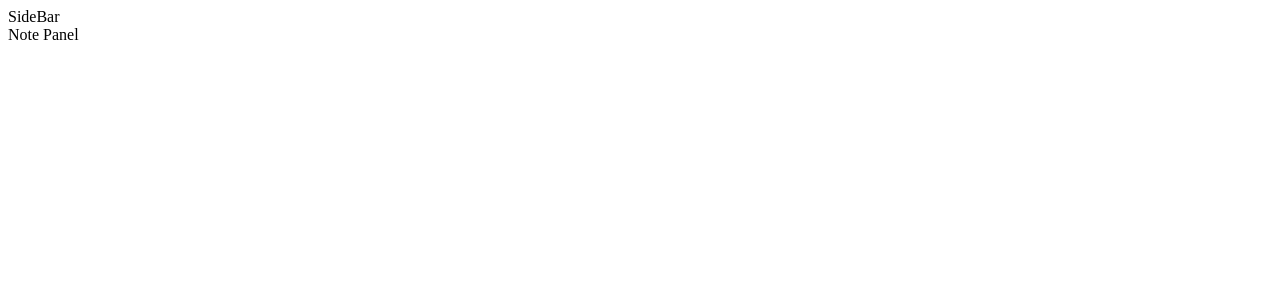
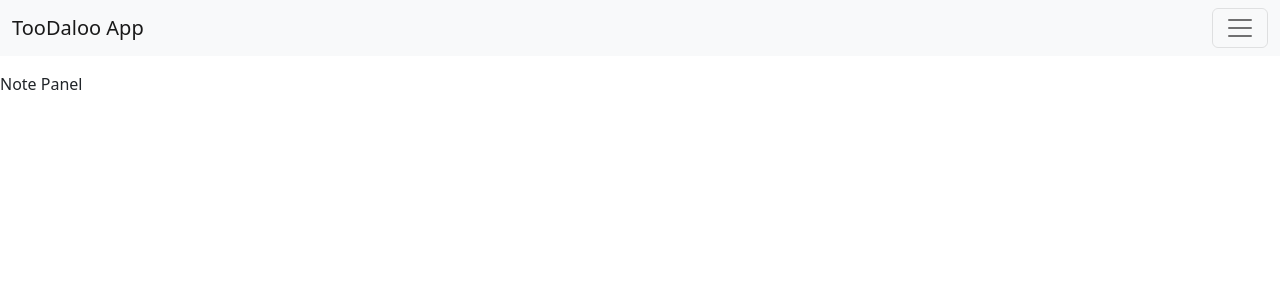
Before and after one commit to thisIsAditya/keep-notes-app, a React (Create React App) app: page / in a window 1280 px wide. Shown: the top 300 px of the page. Built offline with nearby package versions, Linux system fonts and the light colour scheme.

Commit message:
Added Navbar

```diff
--- a/src/App.js
+++ b/src/App.js
@@ -3,6 +3,7 @@
 import NotePanel from "./components/NotePanel";
 import NotFound from "./components/NotFound";
 import Layout from "./layout";
+import "bootstrap/dist/css/bootstrap.min.css";
 
 const App = ({ store }) => {
   return (
--- a/src/components/SideBar/index.js
+++ b/src/components/SideBar/index.js
@@ -1,5 +1,37 @@
+import Container from "react-bootstrap/Container";
+import Nav from "react-bootstrap/Nav";
+import Navbar from "react-bootstrap/Navbar";
+import Offcanvas from "react-bootstrap/Offcanvas";
+
 const SideBar = () => {
-  return <>SideBar</>;
+  const expand = false;
+  return (
+    <Navbar bg="light" expand={expand} className="mb-3">
+      <Container fluid>
+        <Navbar.Brand href="#">TooDaloo App</Navbar.Brand>
+        <Navbar.Toggle aria-controls={`offcanvasNavbar-expand-${expand}`} />
+        <Navbar.Offcanvas
+          id={`offcanvasNavbar-expand-${expand}`}
+          aria-labelledby={`offcanvasNavbarLabel-expand-${expand}`}
+          placement="end"
+        >
+          <Offcanvas.Header closeButton>
+            <Offcanvas.Title id={`offcanvasNavbarLabel-expand-${expand}`}>
+              Filter
+            </Offcanvas.Title>
+          </Offcanvas.Header>
+          <Offcanvas.Body>
+            <Nav className="justify-content-end flex-grow-1 pe-3">
+              <Nav.Link href="#action1">Important and Urgent</Nav.Link>
+              <Nav.Link href="#action1">Unimportant but Urgent</Nav.Link>
+              <Nav.Link href="#action1">Important but Not Urgent</Nav.Link>
+              <Nav.Link href="#action2">Not Important and Not Urgent</Nav.Link>
+            </Nav>
+          </Offcanvas.Body>
+        </Navbar.Offcanvas>
+      </Container>
+    </Navbar>
+  );
 };
 
 SideBar.propTypes = {};
```
